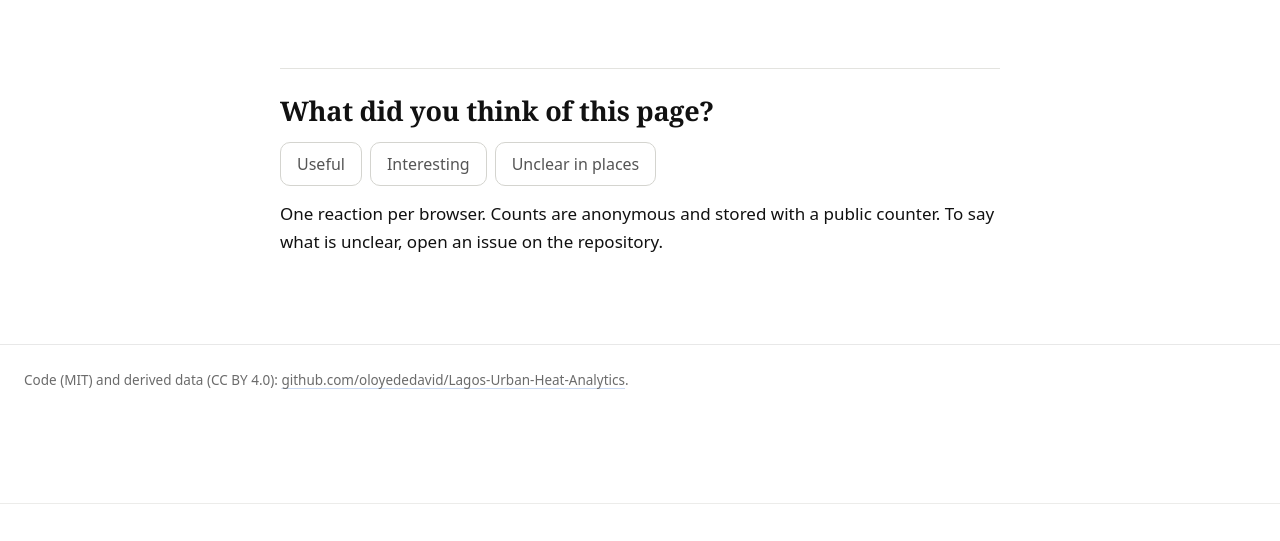
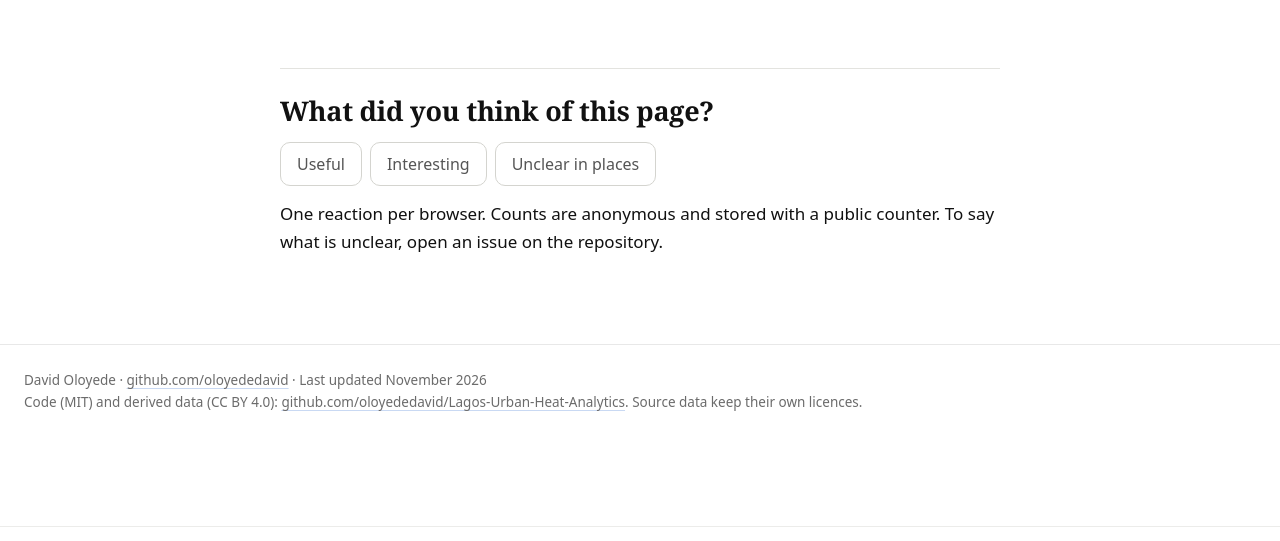
Before and after one commit to oloyededavid/Lagos-Urban-Heat-Analytics, a plain HTML site: page docs/index.html in a window 1280 px wide. Shown: the part 9838-10379 px from the top of the page. Drawn offline with Linux system fonts and the light colour scheme; a web font is replaced by a local one.

Commit message:
Footer: author, profile link and last-updated date, as on the other study pages

```diff
--- a/docs/index.html
+++ b/docs/index.html
@@ -472,7 +472,8 @@ https://doi.org/10.5281/zenodo.7254221</p>
 </main>
 
 <footer>
-    <p>Code (MIT) and derived data (CC BY 4.0): <a href="https://github.com/oloyededavid/Lagos-Urban-Heat-Analytics">github.com/oloyededavid/Lagos-Urban-Heat-Analytics</a>.</p>
+    <p>David Oloyede · <a href="https://github.com/oloyededavid">github.com/oloyededavid</a> · Last updated November 2026</p>
+    <p>Code (MIT) and derived data (CC BY 4.0): <a href="https://github.com/oloyededavid/Lagos-Urban-Heat-Analytics">github.com/oloyededavid/Lagos-Urban-Heat-Analytics</a>. Source data keep their own licences.</p>
 </footer>
 <script src="assets/explore.js"></script>
 <script src="assets/feedback.js"></script>
```
Also changed, not shown: scripts/page_template.html (+2 -1 lines).
